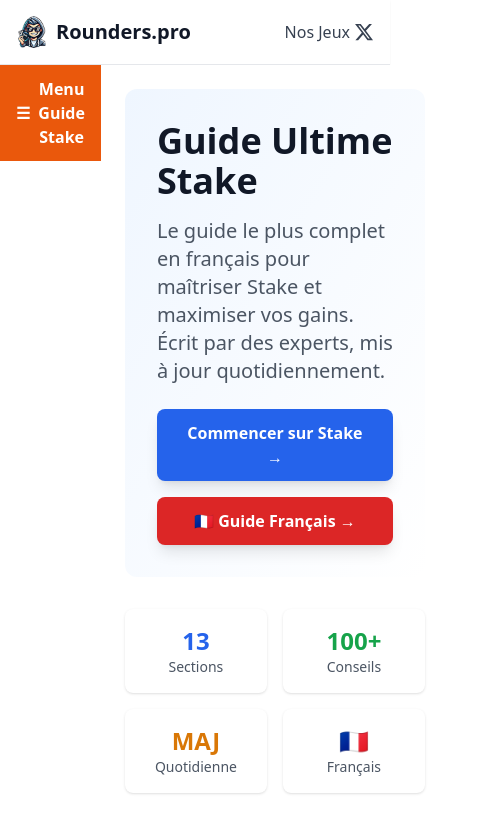
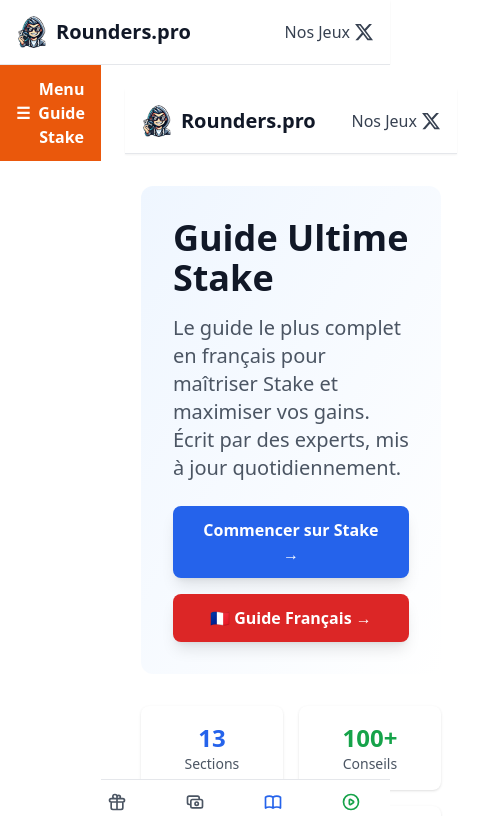
Before and after one commit to Web-Online-Concept/rounders-pro, a Next.js app: page /guide-stake in a window 390 px wide. Shown: the top 816 px of the page, 481 px wide, since content can reach past the window. Built offline with nearby package versions, Linux system fonts and the light colour scheme.

Commit message:
Update page.js

```diff
--- a/app/guide-stake/page.js
+++ b/app/guide-stake/page.js
@@ -1,5 +1,8 @@
 // app/guide-stake/page.js
 import Link from 'next/link';
+import Header from '../components/Header';
+import Footer from '../components/Footer';
+import BottomBar from '../components/BottomBar';
 import { AFFILIATE_LINK } from '../config/affiliate';
 
 export default function GuideStakePage() {
@@ -86,7 +89,11 @@ export default function GuideStakePage() {
   ];
 
   return (
-    <div className="pb-20 md:pb-0">
+    <>
+      <Header />
+
+      <main className="pb-16 md:pb-0">
+        <div className="max-w-7xl mx-auto px-4 sm:px-6 lg:px-8 py-8">
           {/* Hero Section */}
           <div className="bg-gradient-to-br from-blue-50 to-white rounded-xl p-8 mb-8">
             <h1 className="text-4xl md:text-5xl font-bold text-gray-900 mb-4">
@@ -190,5 +197,10 @@ export default function GuideStakePage() {
             </Link>
           </div>
         </div>
+      </main>
+
+      <Footer />
+      <BottomBar />
+    </>
   );
 }
```
Lines whose indentation alone changed are shown as unchanged.
